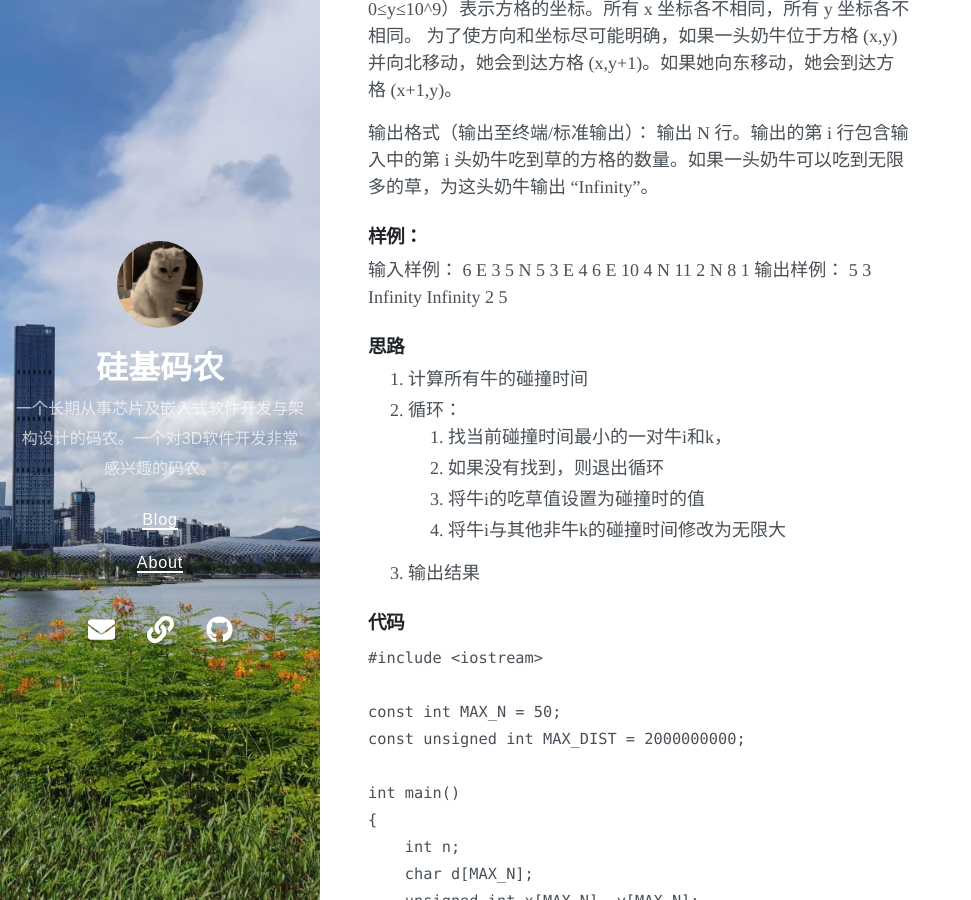
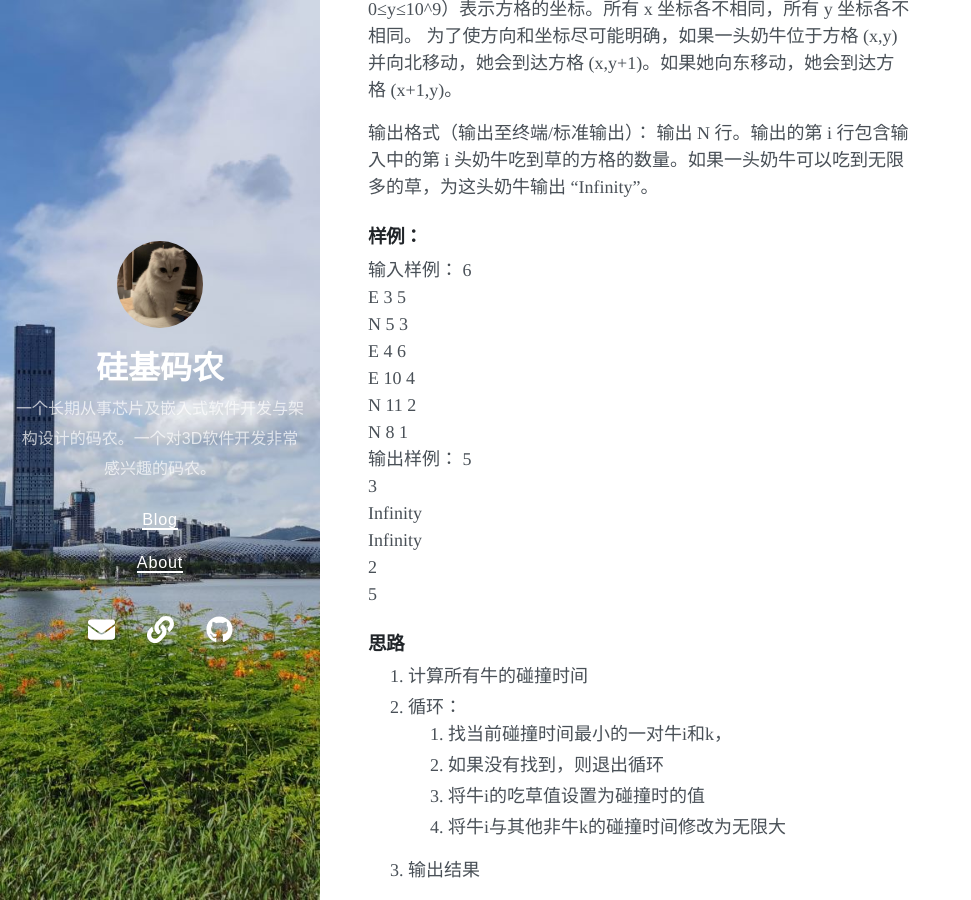
Before and after one commit to qoyooo/qoyooo.github.io, a Jekyll site: the page built from _posts/2022-09-04-算法：奶牛农场.md, in a window 1280 px wide and 900 px high, scrolled down 911 px. Shown: the whole window, without its empty margins (0-971 px from the left). Built offline with Jekyll 4.4.1, drawn with Linux system fonts in a browser that asks for light colours; nearby versions of some CDN libraries.

```diff
--- a/_posts/2022-09-04-算法：奶牛农场.md
+++ b/_posts/2022-09-04-算法：奶牛农场.md
@@ -32,20 +32,20 @@ Farmer John 最近扩大了他的农场，从奶牛们的角度看来这个农
 ### 样例：
 
 输入样例：
-6
-E 3 5
-N 5 3
-E 4 6
-E 10 4
-N 11 2
-N 8 1
+6<br>
+E 3 5<br>
+N 5 3<br>
+E 4 6<br>
+E 10 4<br>
+N 11 2<br>
+N 8 1<br>
 输出样例：
-5
-3
-Infinity
-Infinity
-2
-5
+5<br>
+3<br>
+Infinity<br>
+Infinity<br>
+2<br>
+5<br>
 
 
 ### 思路
```
